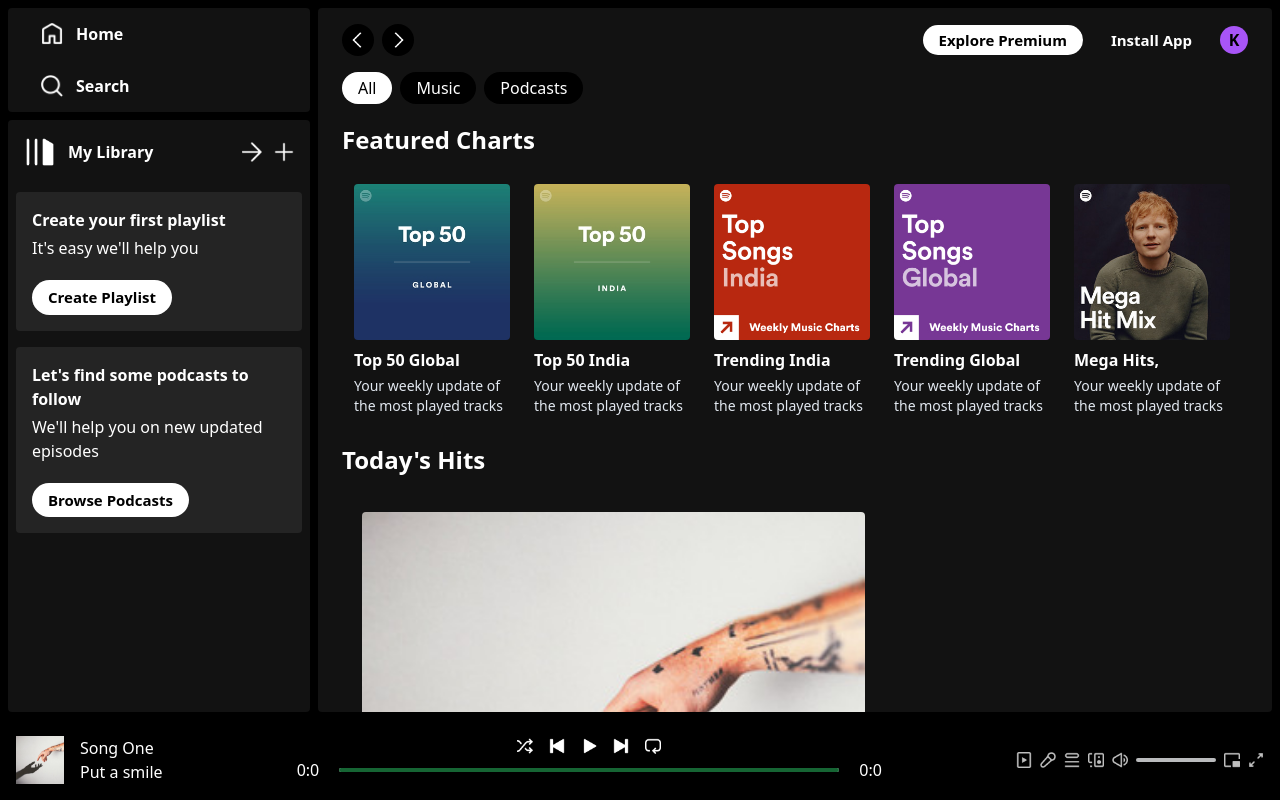
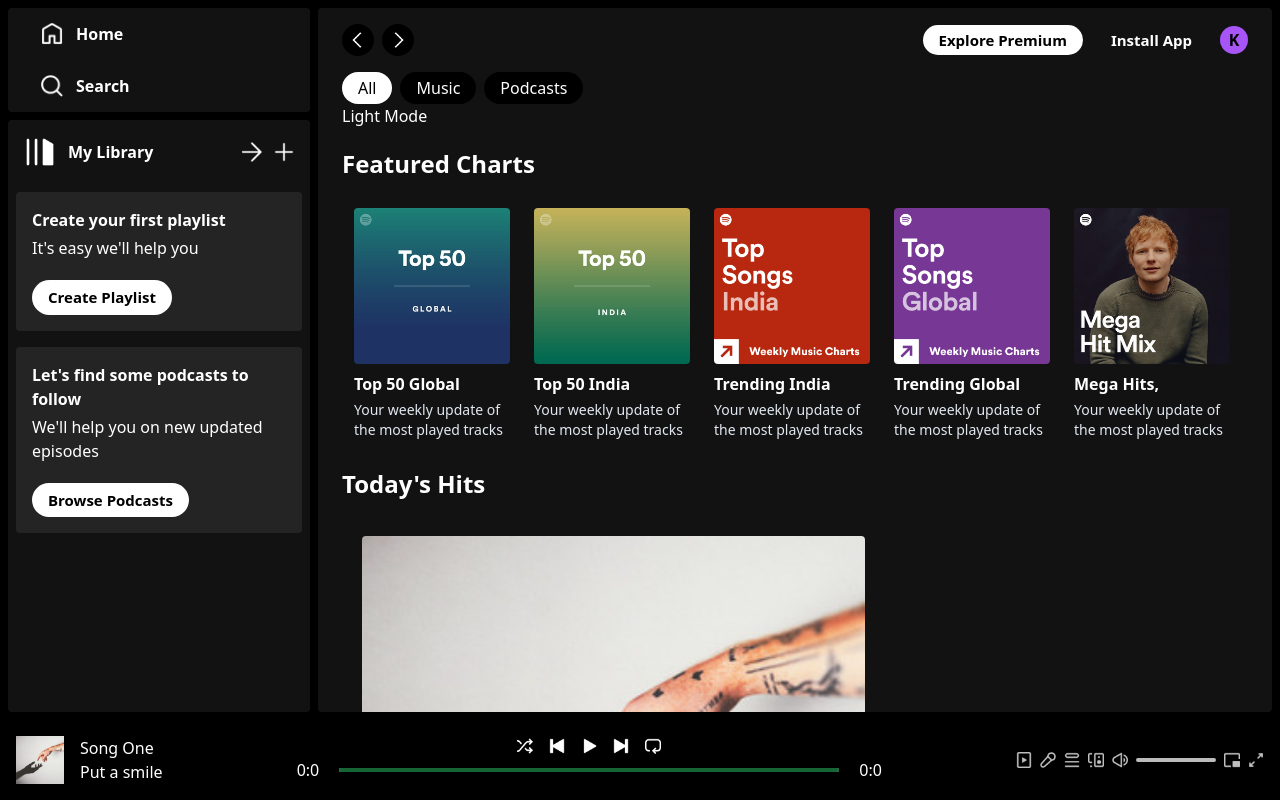
Before and after one commit to Kanishka2301/Spotify_Clone, a React (Vite) app: page / in a window 1280 px wide. Built offline with nearby package versions, Linux system fonts and the light colour scheme.

Commit message:
theme commit

```diff
--- a/src/App.jsx
+++ b/src/App.jsx
@@ -1,13 +1,17 @@
-import React, { useContext } from "react";
+import React, { useContext, useEffect } from "react";
 import Sidebar from "./components/Sidebar";
 import Player from "./components/Player";
 import Display from "./components/Display";
 import { PlayerContext } from "./context/PlayerContext";
 import RatingsContextProvider from "./context/RatingsContext"; // Import RatingsContext
-
+import { useTheme } from "./context/ThemeContext";
 const App = () => {
   const { audioRef, track } = useContext(PlayerContext);
+  const { isDarkTheme } = useTheme();
 
+  useEffect(() => {
+    document.body.className = isDarkTheme ? "dark-theme" : "light-theme";
+  }, [isDarkTheme]);
   return (
     <div className="h-screen bg-black">
       <RatingsContextProvider>
--- a/src/components/Navbar.jsx
+++ b/src/components/Navbar.jsx
@@ -1,8 +1,11 @@
 import React from "react";
 import { assets } from "../assets/assets";
 import { useNavigate } from "react-router-dom";
+import { useTheme } from "../context/ThemeContext";
+
 const Navbar = () => {
   const navigate = useNavigate();
+  const { isDarkTheme, toggleTheme } = useTheme();
 
   return (
     <>
@@ -43,6 +46,11 @@
           Podcasts
         </p>
       </div>
+      <nav>
+        <button onClick={toggleTheme} className="theme-toggle-button">
+          {isDarkTheme ? "Light Mode" : "Dark Mode"}
+        </button>
+      </nav>
     </>
   );
 };
--- /dev/null
+++ b/src/context/ThemeContext.jsx
@@ -0,0 +1,21 @@
+import React, { createContext, useState, useContext } from "react";
+
+const ThemeContext = createContext();
+
+export const useTheme = () => useContext(ThemeContext);
+
+const ThemeProvider = ({ children }) => {
+  const [isDarkTheme, setIsDarkTheme] = useState(true);
+
+  const toggleTheme = () => {
+    setIsDarkTheme(!isDarkTheme);
+  };
+
+  return (
+    <ThemeContext.Provider value={{ isDarkTheme, toggleTheme }}>
+      {children}
+    </ThemeContext.Provider>
+  );
+};
+
+export default ThemeProvider;
--- a/src/index.css
+++ b/src/index.css
@@ -5,3 +5,18 @@
 ::-webkit-scrollbar {
   display: none;
 }
+
+body.light-theme {
+  --background-color: #ffffff;
+  --text-color: #000000;
+}
+
+body.dark-theme {
+  --background-color: #121212;
+  --text-color: #ffffff;
+}
+
+body {
+  background-color: var(--background-color);
+  color: var(--text-color);
+}
--- a/src/main.jsx
+++ b/src/main.jsx
@@ -1,15 +1,19 @@
+// src/main.jsx
 import React from "react";
 import ReactDOM from "react-dom/client";
 import App from "./App.jsx";
 import "./index.css";
 import { BrowserRouter } from "react-router-dom";
 import PlayerContextProvider from "./context/PlayerContext.jsx";
+import ThemeProvider from "./context/ThemeContext.jsx";
 
 ReactDOM.createRoot(document.getElementById("root")).render(
   <React.StrictMode>
     <BrowserRouter>
       <PlayerContextProvider>
-        <App />
+        <ThemeProvider>
+          <App />
+        </ThemeProvider>
       </PlayerContextProvider>
     </BrowserRouter>
   </React.StrictMode>
```
